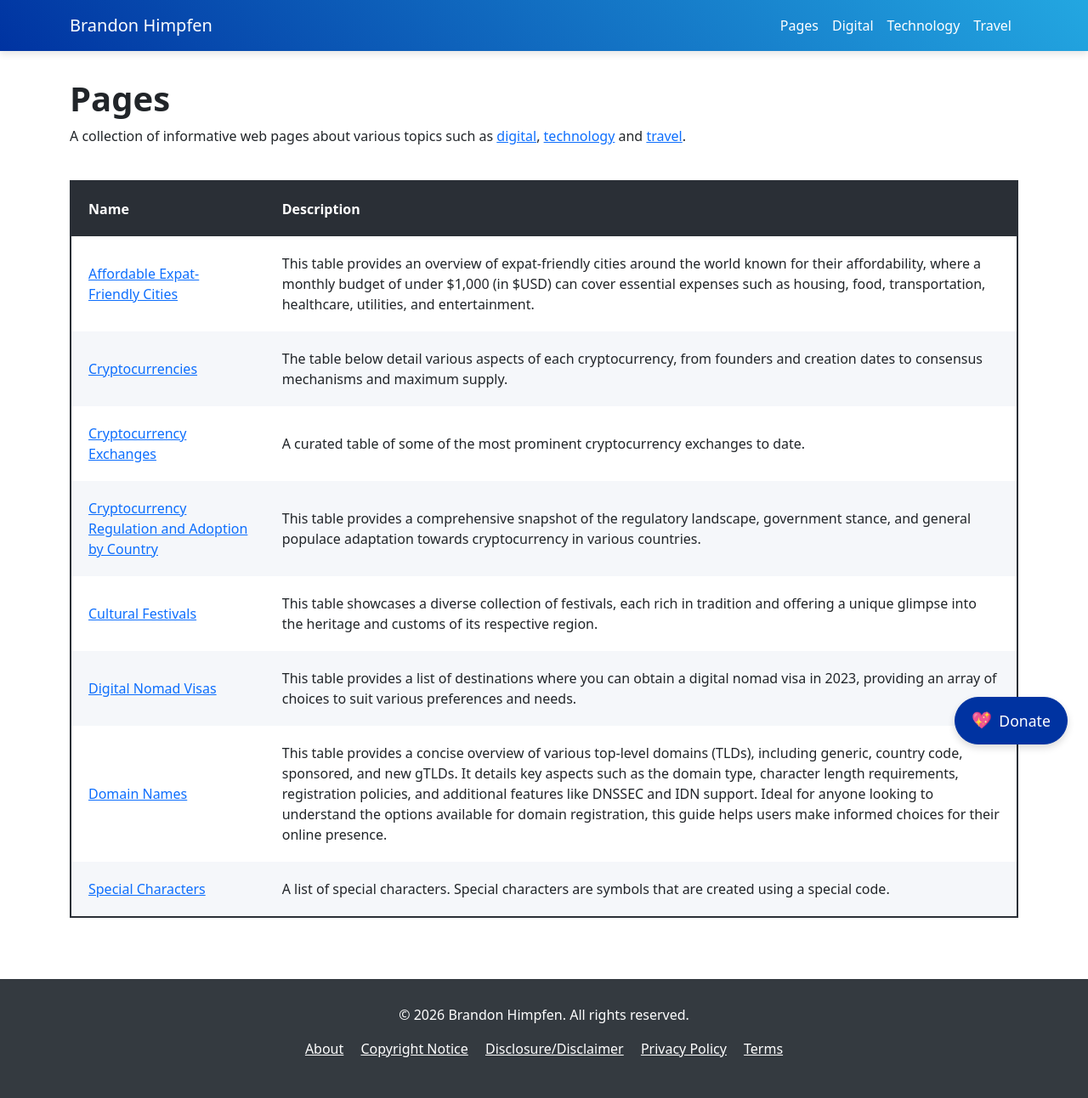
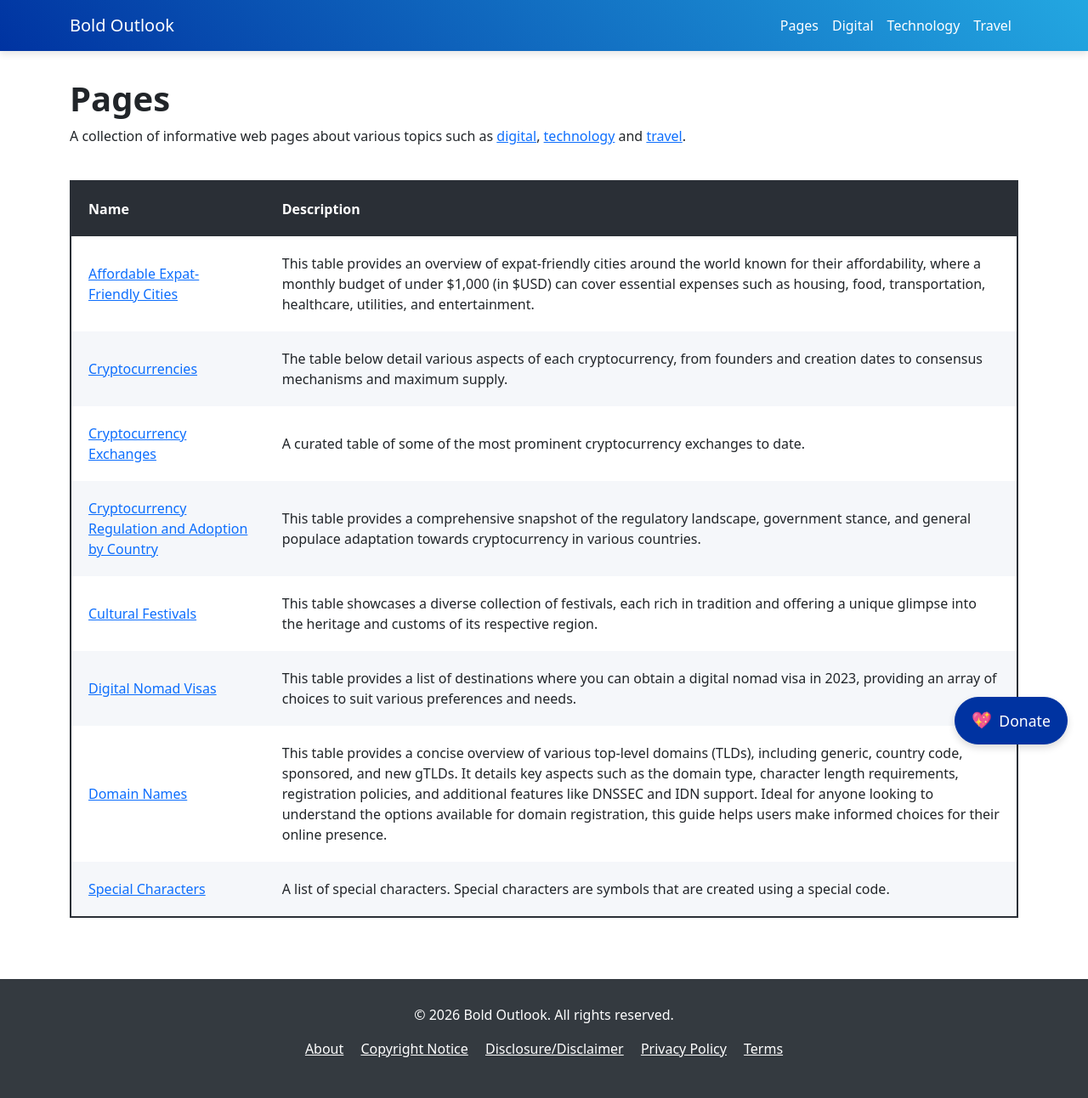
Before and after one commit to boldoutlook/pages, a Jekyll site: the page built from index.md, in a window 1280 px wide. Shown: the whole page at 85% size. Built offline with Jekyll 4.4.1, drawn with Linux system fonts in a browser that asks for light colours.

Commit message:
Update _config.yml

```diff
--- a/_config.yml
+++ b/_config.yml
@@ -1,4 +1,5 @@
-title: Brandon Himpfen
+title: Bold Outlook
+url: "https://pages.boldoutlook.com/"
 author:
   name: Brandon Himpfen
   email: brandonhimpfen@gmail.com
```
